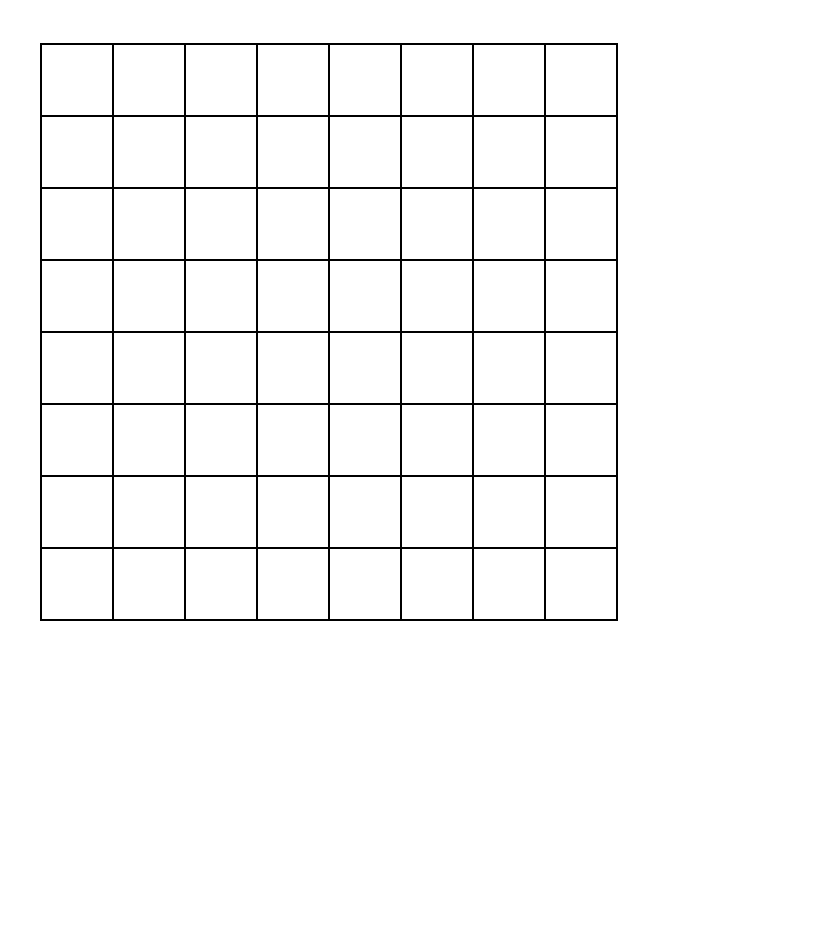
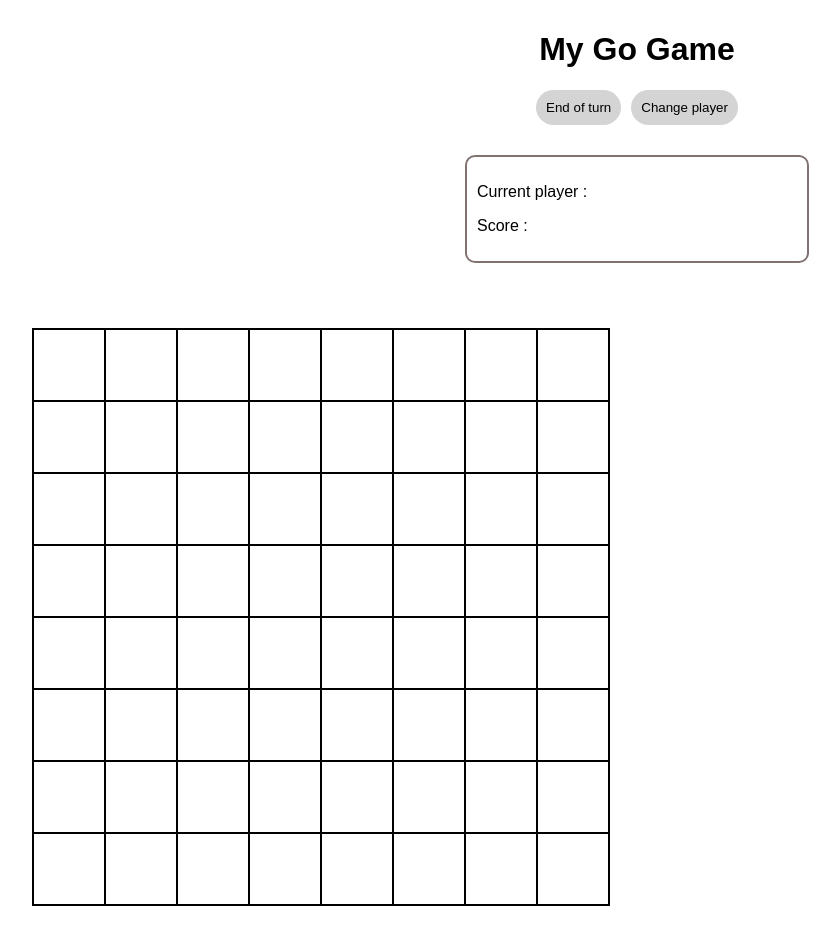
Before and after one commit to MarineG404/Go_angular_2025, an Angular app: page / in a window 1280 px wide. Shown: the whole page, without its empty margins (3-843 px from the left). Before the commit the page ends 800 px from the top, so only its background shows below. Built offline with nearby package versions, Linux system fonts and the light colour scheme.

Commit message:
✨ Refactor layout and styles: update page structure, enhance header actions, and improve global styles

```diff
--- a/src/app/app.css
+++ b/src/app/app.css
@@ -1,3 +1,35 @@
-.game-container {
-  background: red;
+.page-container {
+  display: flex;
+  flex-direction: column;
+  width: 100%;
+  gap: 20px;
+
+  .header-game {
+    margin: 0;
+    margin-top: 10px;
+    text-align: center;
+
+    .actions {
+      margin-top: 10px;
+      display: flex;
+      justify-content: center;
+      gap: 10px;
+
+      button {
+        padding: 10px 10px;
+        border-radius: 20px;
+        border: none;
+        background-color: #d4d4d4; ;
+        cursor: pointer;
+      }
+    }
+  }
+
+  .global-info {
+    border: #817272 2px solid;
+    width: 25%;
+    margin: 10px auto;
+    padding: 10px;
+    border-radius: 10px;
+  }
 }
--- a/src/app/app.html
+++ b/src/app/app.html
@@ -1,4 +1,20 @@
-<div class="game-container">
-  <app-game-board></app-game-board>
-  <app-cells></app-cells>
+<div class="page-container">
+  <div class="header-game">
+    <h1>My Go Game</h1>
+
+    <div class="actions">
+      <button> End of turn</button>
+      <button> Change player</button>
+    </div>
+  </div>
+
+  <div class="global-info">
+    <p> Current player :  </p>
+    <p> Score : </p>
+  </div>
+
+  <div class="game-container">
+    <app-game-board></app-game-board>
+    <app-cells></app-cells>
+  </div>
 </div>
--- a/src/app/components/cells/cells.css
+++ b/src/app/components/cells/cells.css
@@ -3,7 +3,7 @@
   position: absolute;
 
   .row {
-      display: flex;
+    display: flex;
 
     .clicable-cell {
       width: 70px;
--- a/src/app/components/game-board/game-board.css
+++ b/src/app/components/game-board/game-board.css
@@ -4,8 +4,10 @@
   margin-left: 35px;
   margin-top: 35px;
 
+  flex : 1;
+
   .row {
-      display: flex;
+    display: flex;
 
     .display-cell {
       width: 70px;
--- a/src/styles.css
+++ b/src/styles.css
@@ -1 +1,6 @@
-/* You can add global styles to this file, and also import other style files */
+body {
+  margin: 0;
+  font-family: Arial, sans-serif;
+  width: 100%;
+  height: 100%;
+}
```
